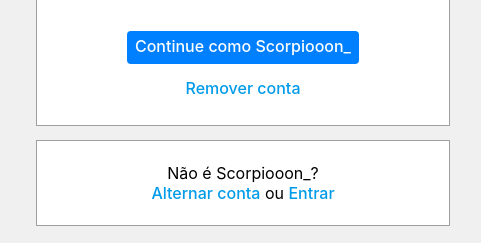
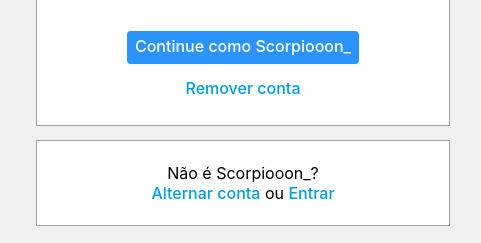
Before and after one commit to Scoorpioon/clone-do-Instagram, a plain HTML site: page index.html in a window 1280 px wide. In both pictures the pointer is over the link "Continue como Scorpiooon_". Shown: the part 348-591 px from the top of the page, 542-1023 px from the left. Drawn offline with Linux system fonts and the light colour scheme.

Commit message:
Modificação do botão

```diff
--- a/CSS/style.css
+++ b/CSS/style.css
@@ -55,11 +55,17 @@ a {
 }
 
 .group:nth-child(1) a:nth-child(3) {
+  transition: .3s ease-in-out;
   margin: 14px 0;
   padding: 5px 8px 8px 8px;
   border-radius: 4px;
   color: white;
   background-color: rgb(0, 128, 255);
+
+}
+
+.group:nth-child(1) a:nth-child(3):hover {
+  background-color: rgb(42, 147, 252);
 
 }
 
```
